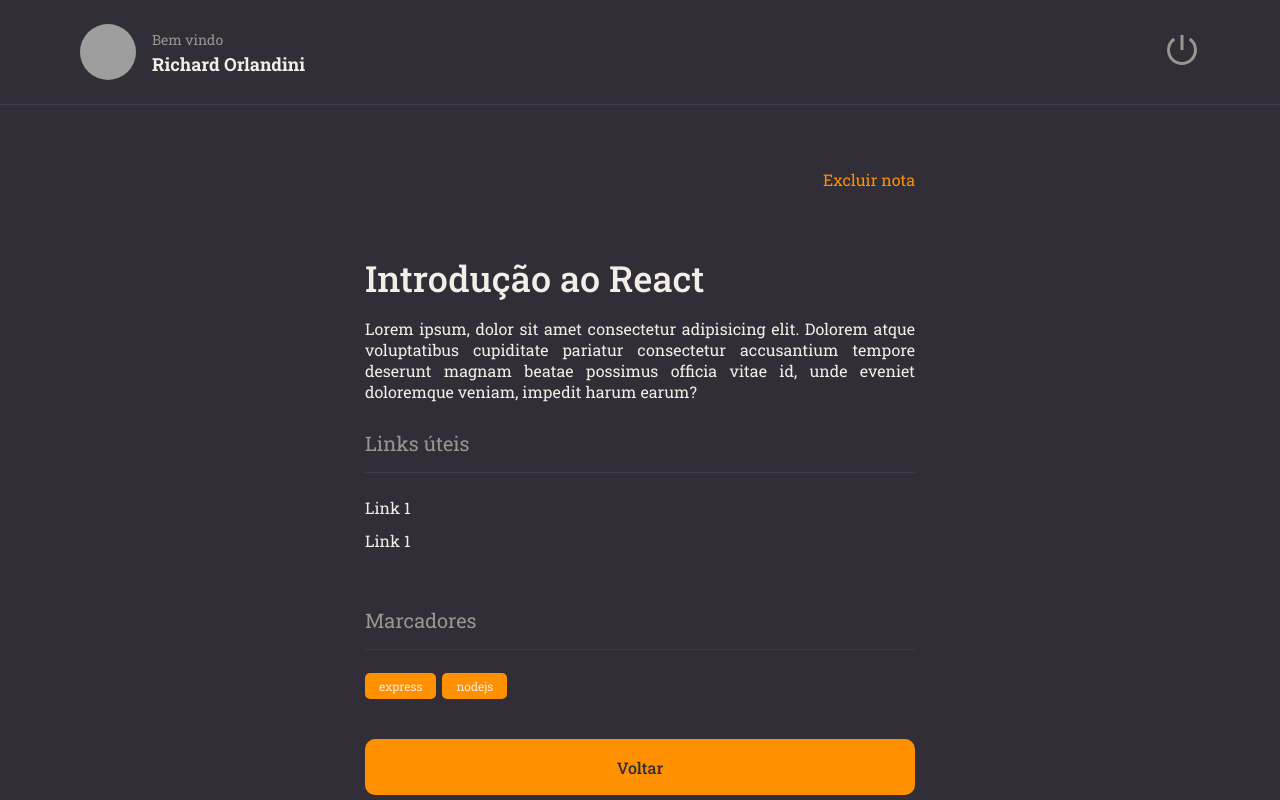
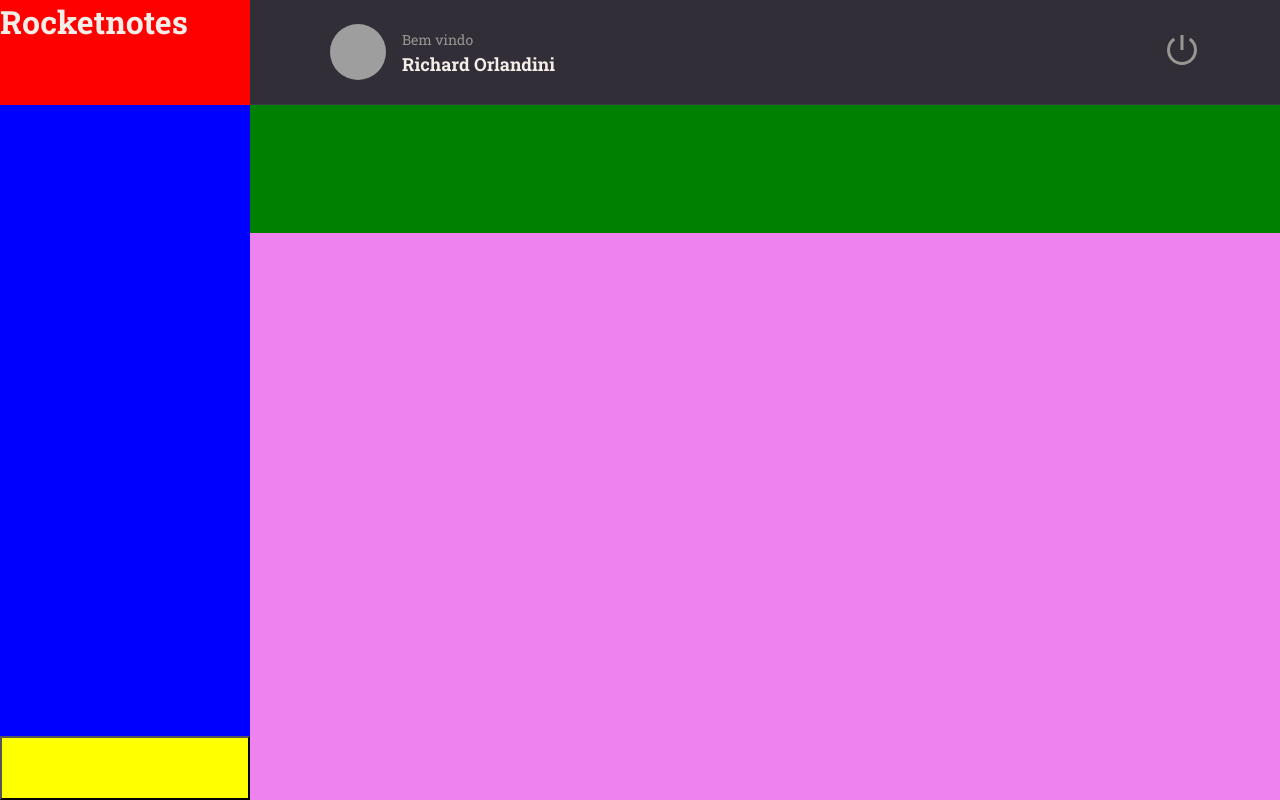
Before and after one commit to RichardOrlandini/Rocketseat_Notes, a React (Vite) app: page / in a window 1280 px wide. Built offline with nearby package versions, Linux system fonts and the light colour scheme; grey boxes are pictures that could not be loaded.

Commit message:
Aplicando o grid na home

```diff
--- a/src/main.jsx
+++ b/src/main.jsx
@@ -1,6 +1,6 @@
 import React from 'react';
 import ReactDOM from 'react-dom/client';
-import { Details } from './pages/Details';
+import { Home } from './pages/Home';
 import {ThemeProvider} from 'styled-components';
 import GlobalStyles from './styles/global';
 import theme from './styles/theme';
@@ -9,7 +9,7 @@
   <React.StrictMode>
     <ThemeProvider theme={theme} >
       <GlobalStyles/>
-    <Details />
+    <Home />
     </ThemeProvider>
   </React.StrictMode>
 )
--- /dev/null
+++ b/src/pages/Home/index.jsx
@@ -0,0 +1,33 @@
+import {Container, Brand, Menu, Search, Content, NewNote} from './styles';
+
+import { Header } from '../../components/Header'
+
+export function Home(){
+    return (
+        <Container>
+          <Brand>
+          <h1>Rocketnotes</h1>
+          </Brand>
+
+        <Header/>
+
+
+
+          <Menu>
+
+          </Menu>
+
+          <Search>
+
+          </Search>
+
+          <Content>
+
+          </Content>
+
+          <NewNote>
+
+          </NewNote>
+        </Container>
+    );
+}
--- /dev/null
+++ b/src/pages/Home/styles.js
@@ -0,0 +1,43 @@
+import styled from "styled-components";
+
+export const Container = styled.div`
+    width: 100%;
+    height: 100vh;
+
+    display: grid;
+    grid-template-columns: 250px auto;
+    grid-template-rows: 105px 128px auto 64px;
+    grid-template-areas:
+    "brand header"
+    "menu search"
+    "menu content"
+    "newnote content";
+
+    background: ${({theme}) => theme.COLORS.BACKGROUND_800};
+
+`;
+
+export const Brand = styled.div`
+    grid-area: brand;
+    background: red;
+`;
+
+export const Menu= styled.ul`
+    grid-area: menu;
+    background: blue;
+`;
+
+export const Search= styled.div`
+    grid-area: search;
+    background: green;
+`;
+
+export const Content= styled.div`
+    grid-area: content;
+    background: violet;
+`;
+
+export const NewNote= styled.button`
+    grid-area: newnote;
+    background: yellow;
+`;
```
Also changed, not shown: src/pages/Details/styles.js (+0 -10 lines).
